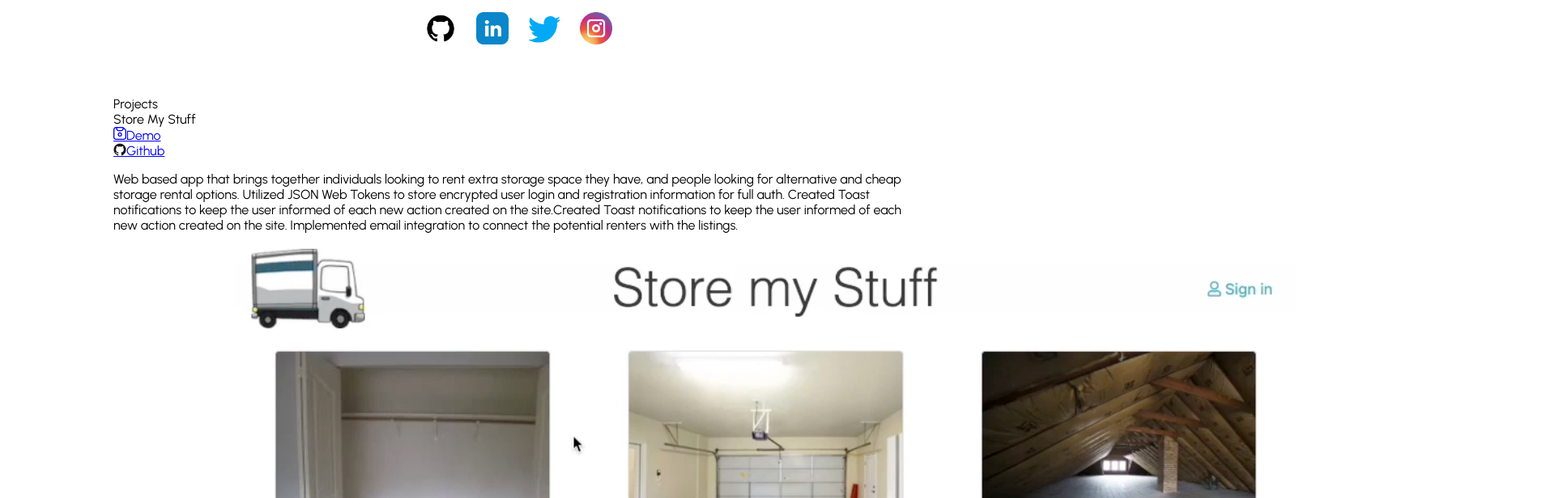
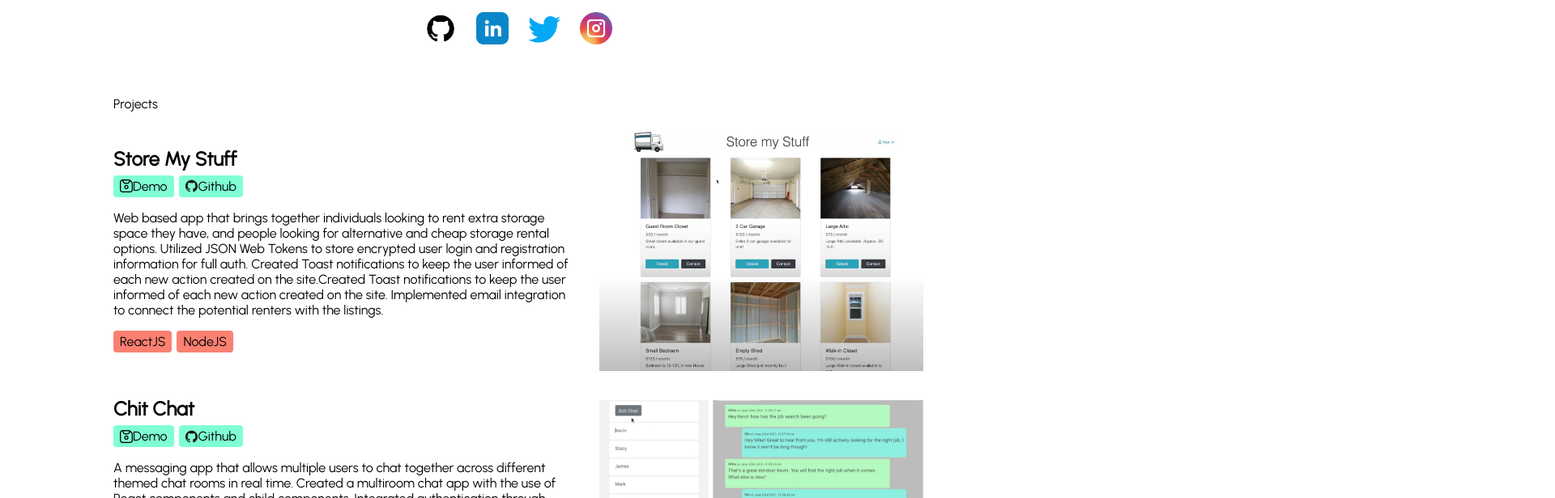
Before and after one commit to Kevin805/FolioPage, a React (Create React App) app: page / in a window 1280 px wide. Shown: the part 580-1196 px from the top of the page at 81% size, 1920 px wide, since content can reach past the window. Built offline with nearby package versions, Linux system fonts and the light colour scheme.

Commit message:
projects section complete.

```diff
--- a/src/components/Body/Projects/projectcard.css
+++ b/src/components/Body/Projects/projectcard.css
@@ -0,0 +1,83 @@
+.project-card {
+    flex: 1;
+    display: flex;
+    justify-content: space-between;
+    align-items: center;
+    margin: 16px 0px;
+    padding: 8px 0px;
+}
+
+.project-image {
+    width: 40%
+}
+
+.project-info {
+    margin-right: 24px
+}
+
+.project-title {
+    font-size: 24px;
+    font-weight: 600;
+}
+
+.project-tags {
+    display: flex;
+    max-width: 60%;
+    flex-wrap: wrap;
+}
+
+.tag {
+    padding: 4px 8px;
+    background-color: salmon;
+    border-radius: 4px;
+    margin-right: 6px;
+    margin-bottom: 4px;
+}
+
+.project-links a{
+    text-decoration: none;
+    color: black;
+}
+
+.project-links {
+    margin-top: 6px;
+    display: flex;
+}
+
+.link-button {
+    display: flex;
+    justify-content: center;
+    align-items: center;
+    width: max-content;
+    background-color: Aquamarine;
+    padding: 4px 8px;
+    border-radius: 4px;
+    font-size: 16px;
+    margin-right: 6px;
+}
+
+.link-button i {
+    display: flex;
+    align-items: center;
+    mask-repeat: 4px;
+}
+
+@media only  screen and (max-width: 720px) {
+    .project-photo {
+        width: 70%;
+    }
+
+    .project-card {
+        flex-direction: column-reverse;
+    }
+
+    .project-info {
+        margin-left: 0px;
+        margin-top: 12px;
+    }
+
+    .project-tags {
+        max-width: 100%
+    }
+
+}
--- a/src/components/Body/Projects/projectcard.js
+++ b/src/components/Body/Projects/projectcard.js
@@ -5,7 +5,7 @@ function ProjectCard({project}) {
     return (
         <div className="project-card">
             <div className="project-info">
-            <label>{project.title}</label>
+            <label className="project-title">{project.title}</label>
             <div className="project-links">
                 {project.demo && (
                 <a className="project-name" href={project.demo}>
@@ -23,6 +23,12 @@ function ProjectCard({project}) {
                 )}
             </div>
             <p>{project.about}</p>
+            <div className="project-tags">
+                {project.tags.map((tag) => {
+                    return <label className="tag">{tag}</label>
+                })}
+            </div>
+
         </div>
             <img src={project.image} className="project-image" />
         </div>
```
Also changed, not shown: src/components/data/projects.js (line endings or trailing spaces).
